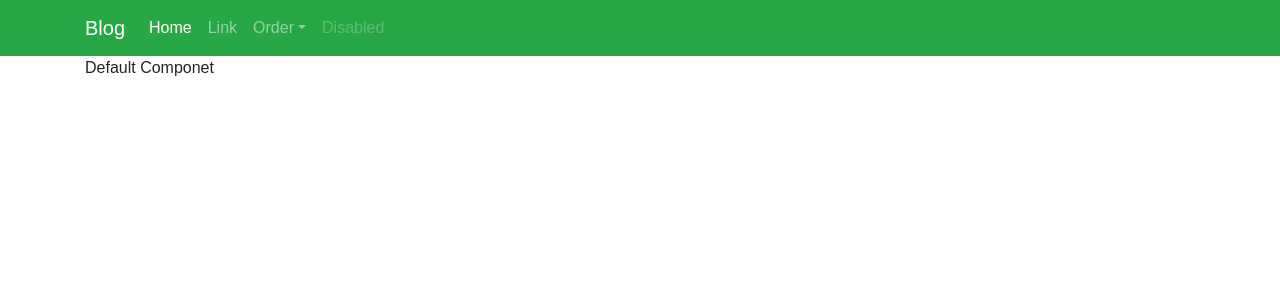
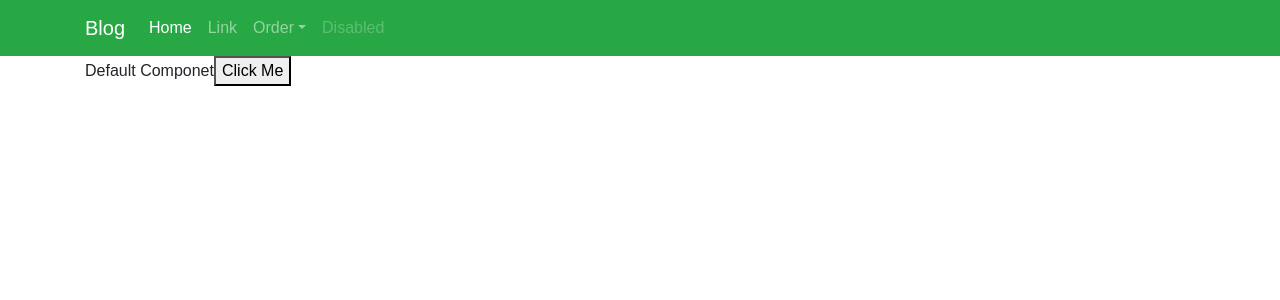
Before and after one commit to camilosegura/react-blog, a React (Create React App) app: page / in a window 1280 px wide. Shown: the top 300 px of the page. Built offline with nearby package versions, Linux system fonts and the light colour scheme.

Commit message:
feat: Coonected Default component to react-redux

```diff
--- a/src/actions/index.js
+++ b/src/actions/index.js
@@ -1,6 +1,6 @@
 export const TEST = 'TEST';
 
-export const testAction = ({test}) => {
+export const testAction = (test) => {
   return {
     type: TEST,
     test
--- a/src/components/Default.js
+++ b/src/components/Default.js
@@ -1,9 +1,23 @@
+
 import React from 'react';
+import { connect } from 'react-redux';
+import { testAction } from '../actions';
 
 const Default = (props) => (
   <div className="default">
     Default Componet
+    <button onClick={() => props.dispatch(testAction('New Test'))}>Click Me</button>
   </div>
 );
 
-export default Default;
+const mapStateToProps = (state) => {
+  return {
+    test: state.test
+  }
+}
+
+const mapDispatchToPtops = ({
+
+});
+
+export default connect(mapStateToProps)(Default);
```
